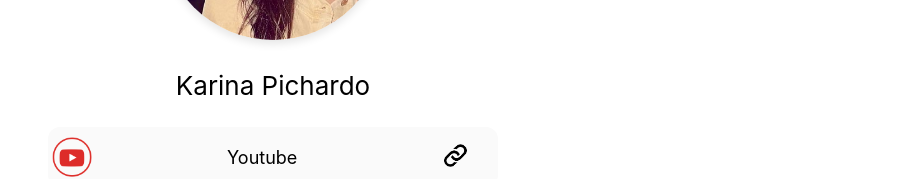
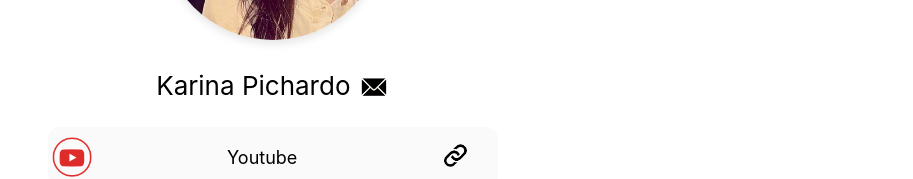
Before and after one commit to karinapichardo/linksite, a React (Create React App) app: page / in a window 1280 px wide. Shown: the part 248-427 px from the top of the page, without its empty margins (367-1280 px from the left). Built offline with nearby package versions, Linux system fonts and the light colour scheme.

Commit message:
adding email logo plus linking email

```diff
--- a/src/App.css
+++ b/src/App.css
@@ -76,6 +76,13 @@ a {
   margin-right: 14px;
 }
 
+.emailLogo {
+  width: 32px;
+  height: 32px;
+  cursor: pointer;
+  margin-bottom: -8px;
+}
+
 .mediaContainer p {
   margin: 0;
 }
--- a/src/App.js
+++ b/src/App.js
@@ -2,6 +2,7 @@ import logo from './pichardo.jpeg';
 import youtubeLogo from './youtube.png';
 import xLogo from './twitter.png';
 import mediumLogo from './medium.png';
+import emailLogo from './email.png';
 import React from 'react';
 import './App.css';
 import MediaContainer from './MediaContainer';
@@ -11,7 +12,7 @@ const App = () => {
     <div className='App'>
       <header className='App-header'>
         <img src={logo} className='profilePic' alt='logo' />
-        <p className='name'>Karina Pichardo</p>
+        <p className='name'>Karina Pichardo <a href='mailto:pichardokarina824@gmail.com'><img className='emailLogo' src={emailLogo} alt='email logo'/></a></p>
         <div className='wrapper'>
           <MediaContainer
             message='https://www.youtube.com/channel/UCx_X6YawdmcX1ojf8tRClKw'
```
Also changed, not shown: src/email.png (added).
